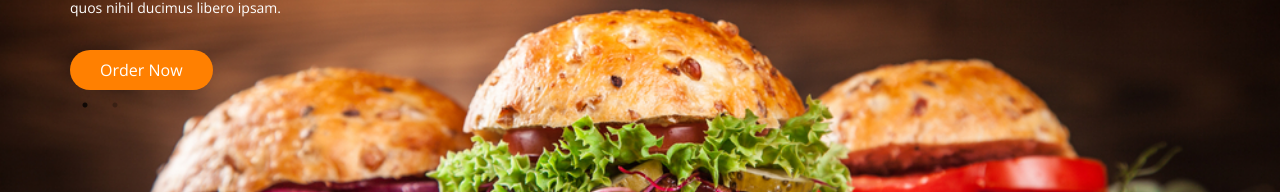
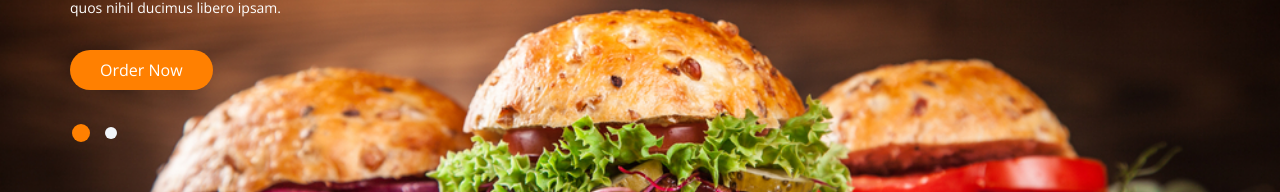
Before and after one commit to ilkaytech/fast_food_website, a Next.js app: page / in a window 1280 px wide. Shown: the part 334-526 px from the top of the page. Built offline with nearby package versions, Linux system fonts and the light colour scheme.

Commit message:
slider end

```diff
--- a/components/Carousel.jsx
+++ b/components/Carousel.jsx
@@ -18,8 +18,8 @@ const Carousel = () => {
       </div>
     ),
 
-    customPaping: (i) => (
-      <div className="w-3 h-3 border bg-white rounded-full mt-10 "></div>
+    customPaging: (i) => (
+      <div className="w-3 h-3 bg-slate-100 rounded-full mt-10 "></div>
     ),
   };
 
--- a/styles/globals.css
+++ b/styles/globals.css
@@ -30,6 +30,3 @@ body {
 .slick-dots div {
   @apply !m-0 !mt-8;
 }
-.slick-dots .ul .button {
-  @apply !text-white !font-bold;
-}
```
